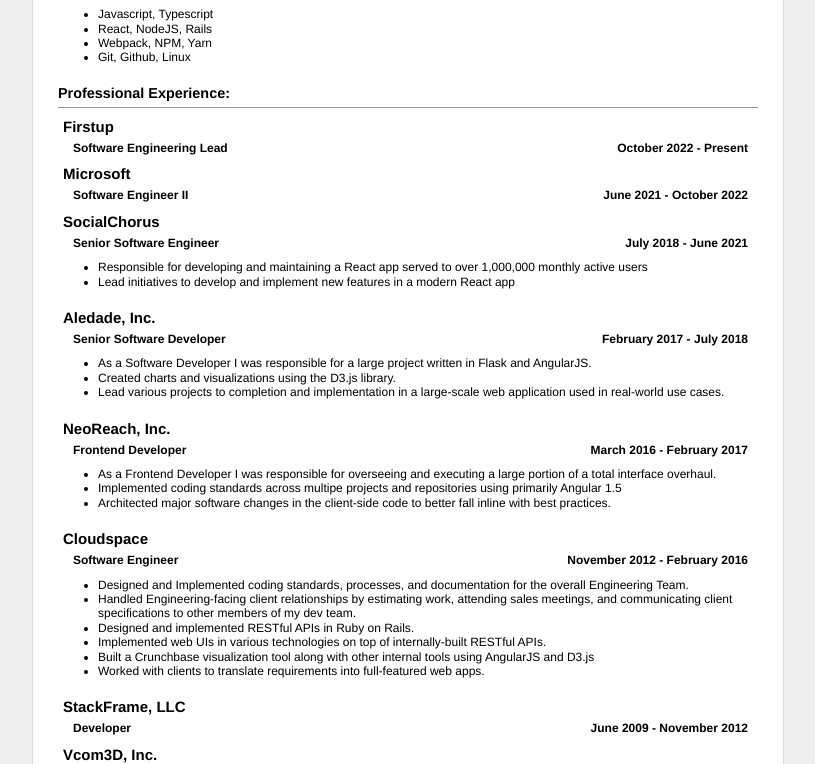
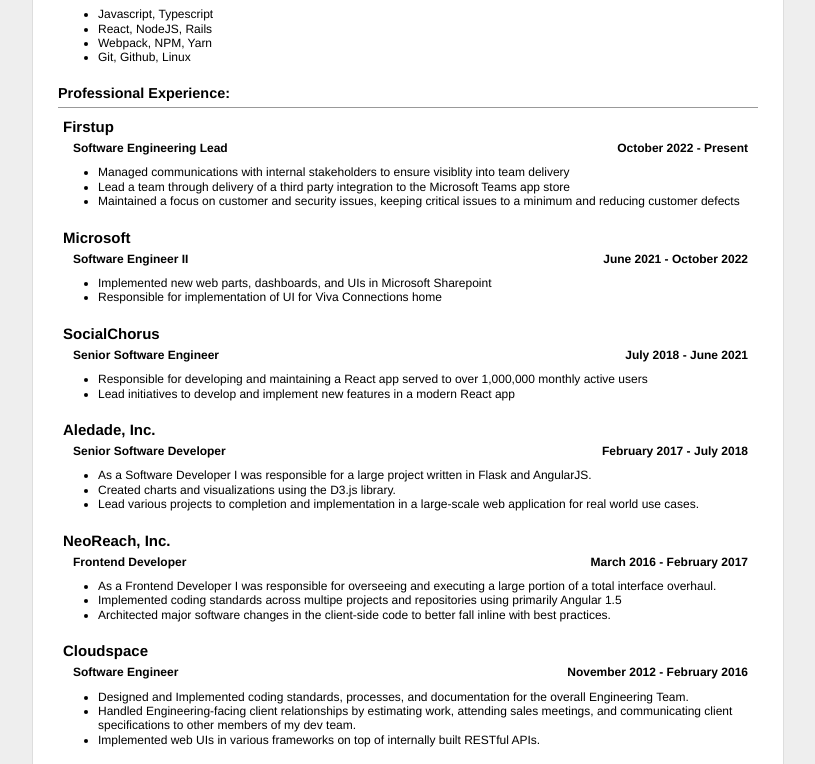
Before and after one commit to nthomson/nthomson.github.io, a plain HTML site: page resume.html in a window 1280 px wide. Shown: the part 169-933 px from the top of the page, without its empty margins (232-1047 px from the left). Drawn offline with Linux system fonts and the light colour scheme.

Commit message:
Update resume.html

```diff
--- a/resume.html
+++ b/resume.html
@@ -119,6 +119,11 @@
                     <span class='position-name'>Software Engineering Lead</span>
                     <span class='position-dates'>October 2022 - Present</span>
                 </div>
+                <ul class='institution-achievements'>
+                  <li>Managed communications with internal stakeholders to ensure visiblity into team delivery</li>
+                  <li>Lead a team through delivery of a third party integration to the Microsoft Teams app store</li>
+                  <li>Maintained a focus on customer and security issues, keeping critical issues to a minimum and reducing customer defects</li>
+                </ul>
             </div>
             <div class='institution'>
               <div class='institution-info'>
@@ -128,6 +133,10 @@
                   <span class='position-name'>Software Engineer II</span>
                   <span class='position-dates'>June 2021 - October 2022</span>
               </div>
+             <ul class='institution-achievements'>
+                <li>Implemented new web parts, dashboards, and UIs in Microsoft Sharepoint</li>
+                <li>Responsible for implementation of UI for Viva Connections home</li>
+              </ul>
             </div>
             <div class='institution'>
                 <div class='institution-info'>
@@ -153,7 +162,7 @@
                 <ul class='institution-achievements'>
                     <li>As a Software Developer I was responsible for a large project written in Flask and AngularJS.</li>
                     <li>Created charts and visualizations using the D3.js library.</li>
-                    <li>Lead various projects to completion and implementation in a large-scale web application used in real-world use cases.</li>
+                    <li>Lead various projects to completion and implementation in a large-scale web application for real world use cases.</li>
                 </ul>
             </div>
             <div class='institution'>
@@ -181,10 +190,7 @@
                 <ul class='institution-achievements'>
                   <li>Designed and Implemented coding standards, processes, and documentation for the overall Engineering Team.</li>
                   <li>Handled Engineering-facing client relationships by estimating work, attending sales meetings, and communicating client specifications to other members of my dev team.</li>
-                  <li>Designed and implemented RESTful APIs in Ruby on Rails.</li>
-                  <li>Implemented web UIs in various technologies on top of internally-built RESTful APIs.</li>
-                  <li>Built a Crunchbase visualization tool along with other internal tools using AngularJS and D3.js</li>
-                  <li>Worked with clients to translate requirements into full-featured web apps.</li>
+                  <li>Implemented web UIs in various frameworks on top of internally built RESTful APIs.</li>
                 </ul>
             </div>
 
```
